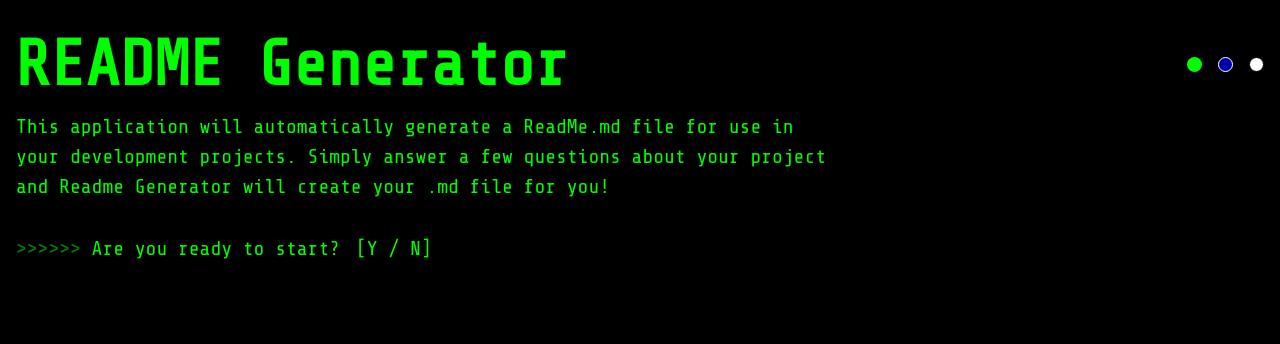
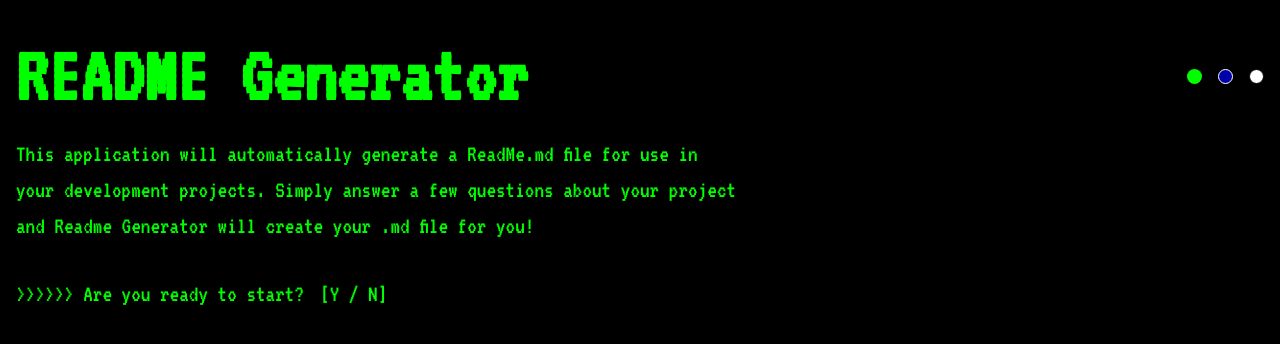
Before and after one commit to leon-luna-ray/auto-readme, a Vue app: page / in a window 1280 px wide. Shown: the top 344 px of the page. Built offline with nearby package versions, Linux system fonts and the light colour scheme.

Commit message:
update animation timing for active indicator

```diff
--- a/src/assets/styles/base.css
+++ b/src/assets/styles/base.css
@@ -23,15 +23,23 @@
   input {
     @apply px-0;
   }
+
+  /* themes */
   #vue-app {
     @apply h-screen w-screen;
   }
+  #vue-app.bsod,
+  #vue-app.bsod input {
+    @apply bg-bsod-blue text-white font-tech;
+  }
   #vue-app.hacker,
   #vue-app.hacker input {
-    @apply bg-black text-hacker-green font-tech;
+    @apply bg-black text-hacker-green font-vt text-[1.5rem];
   }
-  #vue-app.bsod,
-  #vue-app.bsod input {
-    @apply bg-bsod-blue text-white font-vt;
+  #vue-app.hacker h1 {
+    @apply text-[5rem];
+  }
+  #vue-app.hacker * {
+    @apply text-[1.5rem];
   }
 }
--- a/tailwind.config.js
+++ b/tailwind.config.js
@@ -22,7 +22,7 @@ export default {
         line: 'line 5s cubic-bezier(0.07, 0.15, 0.6, .75) infinite',
         'line-reveal': 'line-reveal 0.5s cubic-bezier(0.07, 0.15, 0.6, 0.75)',
         ping: 'ping 1s cubic-bezier(0, 0, 0.2, 1) infinite',
-        pulse: 'pulse 2s cubic-bezier(0.4, 0, 0.6, 1) infinite',
+        pulse: 'pulse 1s cubic-bezier(0.4, 0, 0.6, 1) infinite',
         slide: 'slide 1s ease-in-out infinite alternate, slide-out 1s ease-in-out 1s infinite alternate',
         spin: 'spin 1s linear infinite',
         'spin-slow': 'spin 3s linear infinite',
@@ -59,7 +59,7 @@ export default {
         },
         pulse: {
           '50%': {
-            opacity: '.5',
+            opacity: '.3',
           },
         },
         slide: {
```
